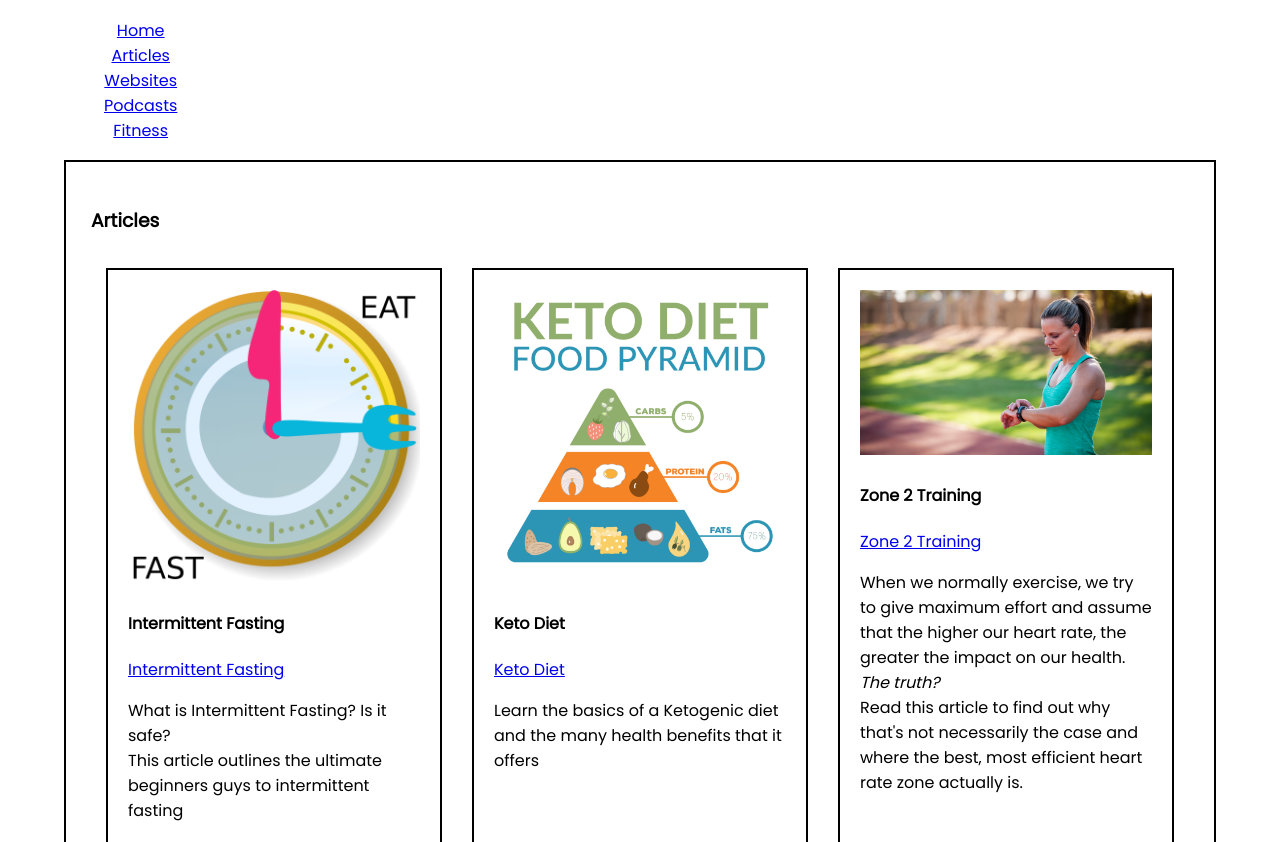
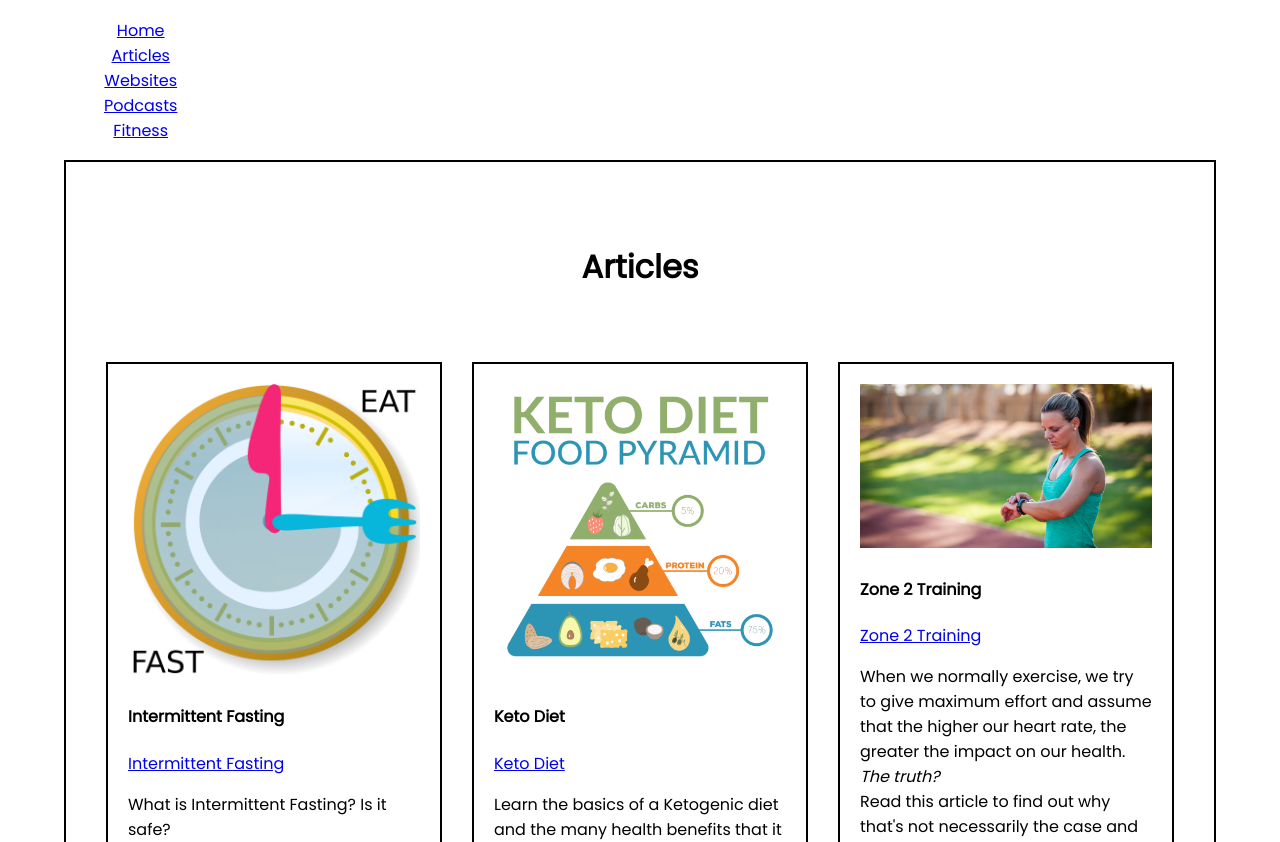
Before and after one commit to atwb21786/HealthApp, a React (Create React App) app: page /articles in a window 1280 px wide. Shown: the top 842 px of the page. Built offline with nearby package versions, Linux system fonts and the light colour scheme.

Commit message:
changed title orientation for non-Landing Page components

```diff
--- a/src/Articles.js
+++ b/src/Articles.js
@@ -11,8 +11,12 @@ class Articles extends React.Component {
     render() {
         return(
             <div className="App-articles">
+                <header className="App-header">
+                    <div className="App-title">
+                        <h1>Articles</h1>
+                    </div>
+                </header>
                 <section>
-                    <h3>Articles</h3>
                         <section className="App-article-items">
 
                             <div className="App-article-1" >
--- a/src/Podcasts.js
+++ b/src/Podcasts.js
@@ -10,8 +10,12 @@ class Podcasts extends React.Component {
     render() {
         return(
             <div className="App-podcasts">
+                <header className="App-header">
+                    <div className="App-title">
+                        <h1>Podcasts</h1>
+                    </div>
+                </header>
             <section >
-              <h3>Podcasts</h3>
               <section className="App-podcast-items">
                 <div className="App-podcast-1">
                   <img src={PeterAttiaPodcast} alt="Peter_Attia_Podcast"></img>
--- a/src/Websites.js
+++ b/src/Websites.js
@@ -10,8 +10,12 @@ class Websites extends React.Component {
     render() {
         return(
             <div className="App-websites">
+              <header className="App-header">
+                    <div className="App-title">
+                        <h1>Websites</h1>
+                    </div>
+                </header>
             <section>
-              <h3>Websites</h3>
                 <section className="App-website-items">
                   <div className="App-website-1">
                     <img src={PeterAttia} alt="Peter_Attia_Hero"></img>
```
